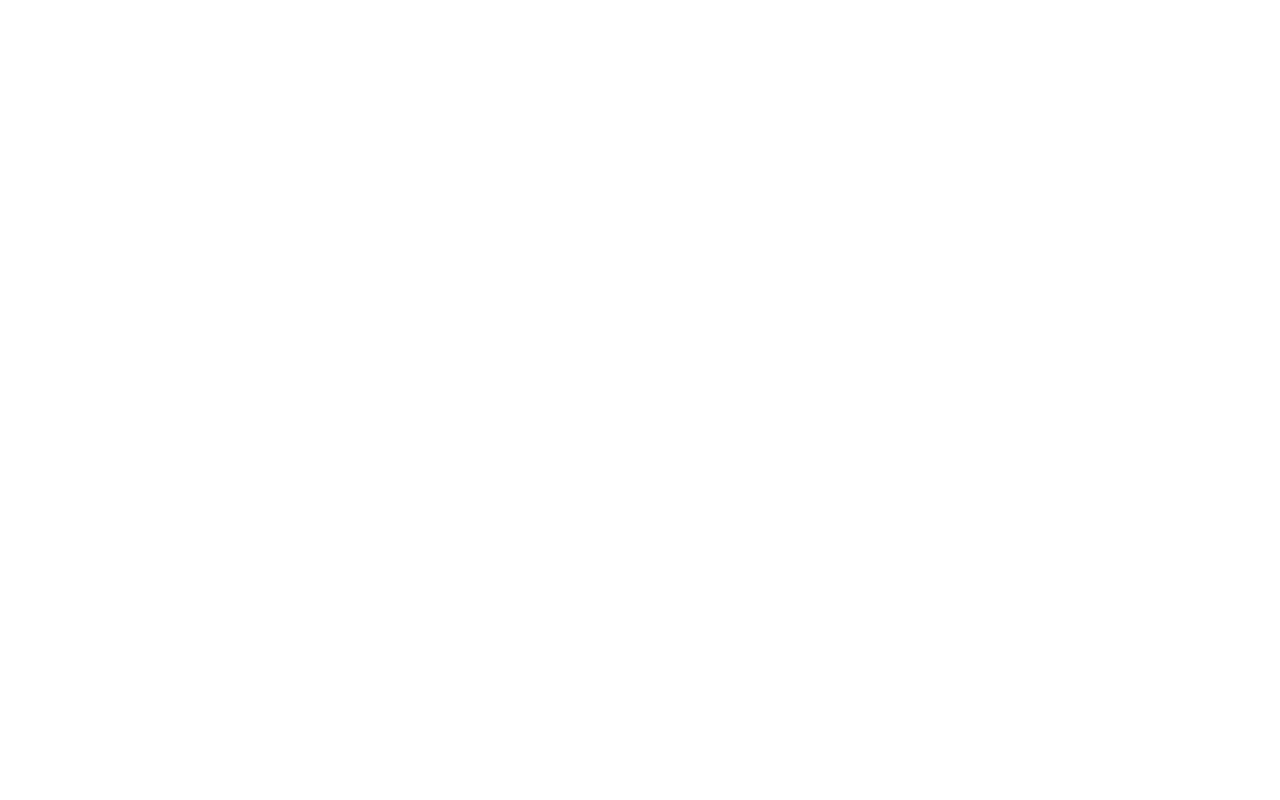
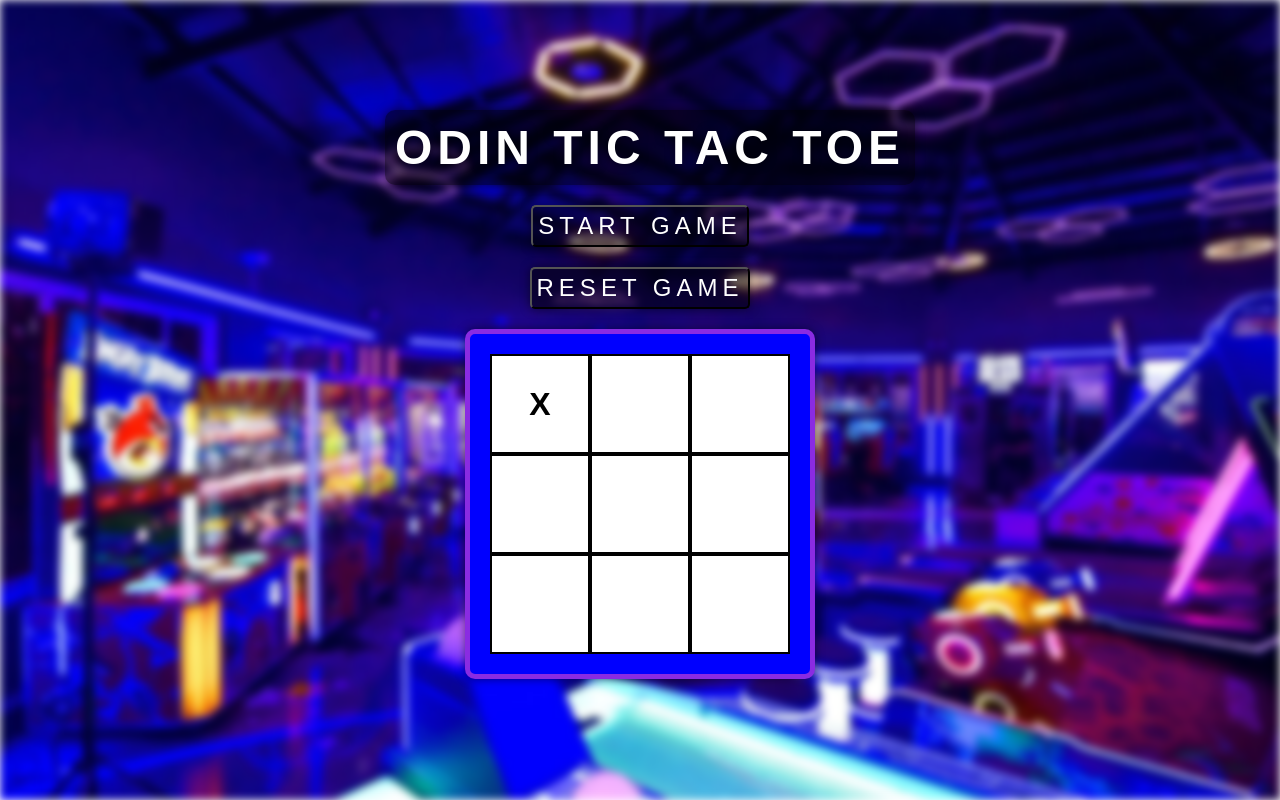
Before and after one commit to WizCodeDesign/odin-tic-tac-toe, a plain HTML site: page index.html in a window 1280 px wide. Drawn offline with Linux system fonts and the light colour scheme.

Commit message:
Added style, Html body and scripts.

```diff
--- a/index.html
+++ b/index.html
@@ -8,6 +8,22 @@
     <title>Odin Tic Tac Toe</title>
 </head>
 <body>
-
+    <img class="bg-img" src="resources/images/arcade.jpg" alt="Arcade Background">
+    <div class="content">
+        <h1>Odin Tic Tac Toe</h1>
+        <button id="start-game">Start Game</button>
+        <button id="reset-game">Reset Game</button>
+        <div class="game-board">
+            <div id="cell-1" class="cell">X</div>
+            <div id="cell-2" class="cell"></div>
+            <div id="cell-3" class="cell"></div>
+            <div id="cell-4" class="cell"></div>
+            <div id="cell-5" class="cell"></div>
+            <div id="cell-6" class="cell"></div>
+            <div id="cell-7" class="cell"></div>
+            <div id="cell-8" class="cell"></div>
+            <div id="cell-9" class="cell"></div>
+        </div>
+    </div>
 </body>
 </html>
--- a/scripts.js
+++ b/scripts.js
@@ -0,0 +1,32 @@
+//2 Players Tic Tac Toe
+//when user clicks start game button, the game starts
+//the game starts by letting player 1 with symbol X choose a cell, then player 2 with symbol O chooses a cell
+//when clicking a cell, the cell displays the current player's symbol
+//a score is kept for each player, and the game ends when one player has won
+//any player can reset the game by clicking the reset button
+//the game is won when a player has 3 symbols in a row (horizontally, vertically, or diagonally)
+//the game is a draw when no player has 3 symbols in a row and no more symbols can be placed
+//win condition is if cells 1,2,3 or 1,4,7 or 2,5,8 or 3,6,9 are filled with the same player symbol
+
+const game = {
+    player1: 'X',
+    player2: 'O',
+    score1: 0,
+    score2: 0,
+    turn: 1,
+    gameBoard: document.querySelector('.game-board'),
+    cells: ["document.querySelector('#cell-1')", "document.querySelector('#cell-2')", "document.querySelector('#cell-3')"
+        , "document.querySelector('#cell-4')", "document.querySelector('#cell-5')", "document.querySelector('#cell-6')",
+         "document.querySelector('#cell-7')", "document.querySelector('#cell-8')", "document.querySelector('#cell-9')"],
+    startGameBtn: document.querySelector('#start-game'),
+    resetGameBtn: document.querySelector('#reset-game'),
+        startGame: function () {},
+        resetGame: function () {
+            //change all innertext to empty string for each cell id in the cells array
+            this.cells.forEach(cell => cell.innerText = '');
+        },
+        checkScore: function () {},
+}
+document.addEventListener('DOMContentLoaded', function () {
+
+});
--- a/styles.css
+++ b/styles.css
@@ -0,0 +1,117 @@
+
+body {
+    font-family: Arial, Helvetica, sans-serif;
+    text-align: center;
+    margin: 0;
+    padding: 0;
+    height: 100%;
+    width: 100%;
+    background-repeat: no-repeat;
+    display: flex;
+    justify-content: center;
+}
+
+.bg-img {
+  /* The image used */
+  background-image: url("resources/images/arcade.jpg");
+
+  /* Add the blur effect */
+  filter: blur(4px);
+  -webkit-filter: blur(4px);
+
+  /* Full height */
+  height: 100%;
+  width: 100%;
+
+  /* Center and scale the image nicely */
+  background-position: center;
+  background-repeat: no-repeat;
+  background-size: cover;
+  position: absolute;
+}
+
+button {
+    margin: 10px;
+    font-size: 1.5rem;
+    position: relative;
+    width: fit-content;
+    display: inline-block;
+    padding: 5px;
+    border-radius: 5px;
+    box-shadow: 0 0 10px rgba(0, 0, 0, 0.5);
+    background-color: rgba(0, 0, 0, 0.5);
+    color: white;
+    text-transform: uppercase;
+    letter-spacing: 5px;
+}
+
+button:hover {
+    background-color: black;
+    color: white;
+    box-shadow: 0 0 10px rgba(0, 0, 0, 0.5);
+    cursor: pointer;
+    transition: 0.3s;
+    transform: scale(1.1);
+    text-shadow: 0 0 10px rgba(0, 0, 0, 0.5);
+}
+
+h1 {
+    font-size: 3rem;
+    margin-bottom: 20px;
+    color: white;
+    font-weight: bold;
+    text-shadow: 0 0 10px rgba(0, 0, 0, 0.5);
+    text-transform: uppercase;
+    letter-spacing: 5px;
+    background-color: rgba(0, 0, 0, 0.5);
+    padding: 10px;
+    border-radius: 10px;
+    box-shadow: 0 0 10px rgba(0, 0, 0, 0.5);
+    position: relative;
+    top: -10px;
+    left: 10px;
+    width: fit-content;
+    margin: auto;
+    display: inline-block;
+}
+
+.content {
+    padding: 20px;
+    margin-top: 100px;
+    display: flex;
+    flex-flow: column;
+    align-items: center;
+    justify-content: center;
+    height: 50%;
+    width: 50%;
+}
+
+
+.game-board {
+    width:300px;
+    height: 300px;
+    margin: auto;
+    border: 5px solid blueviolet;
+    position: relative;
+    padding: 20px;
+    box-shadow: 0 0 10px rgba(0, 0, 0, 0.5);
+    background-color: white;
+    border-radius: 10px;
+    overflow: hidden;
+    display: grid;
+    grid-template-columns: repeat(3, 1fr);
+    grid-template-rows: repeat(3, 1fr);
+    top: 10px;
+    background-color: blue;
+}
+
+.game-board .cell {
+    background-color: white;
+    border: 2px solid black;
+    font-size: 2rem;
+    font-weight: bold;
+    cursor: pointer;
+    justify-content: center;
+    align-items: center;
+    display: flex;
+}
```
Also changed, not shown: resources/images/arcade.jpg (added).
